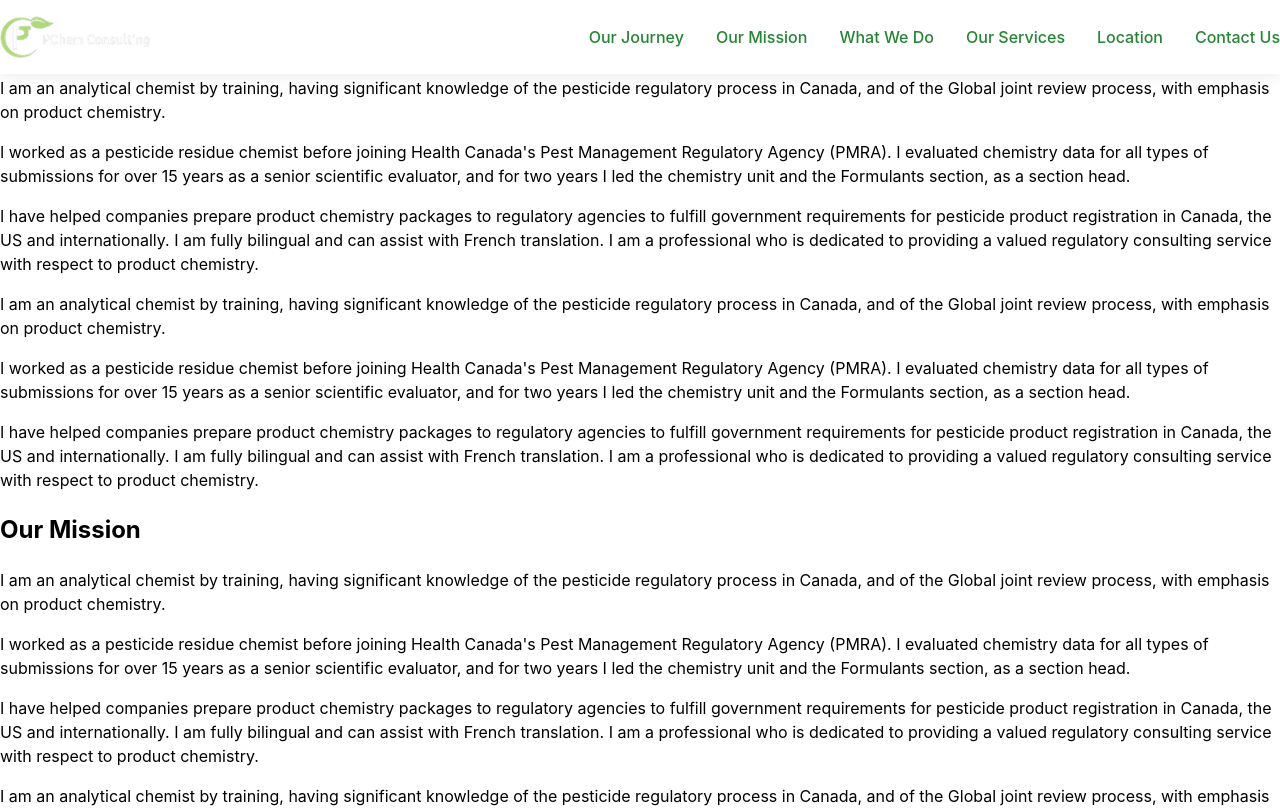
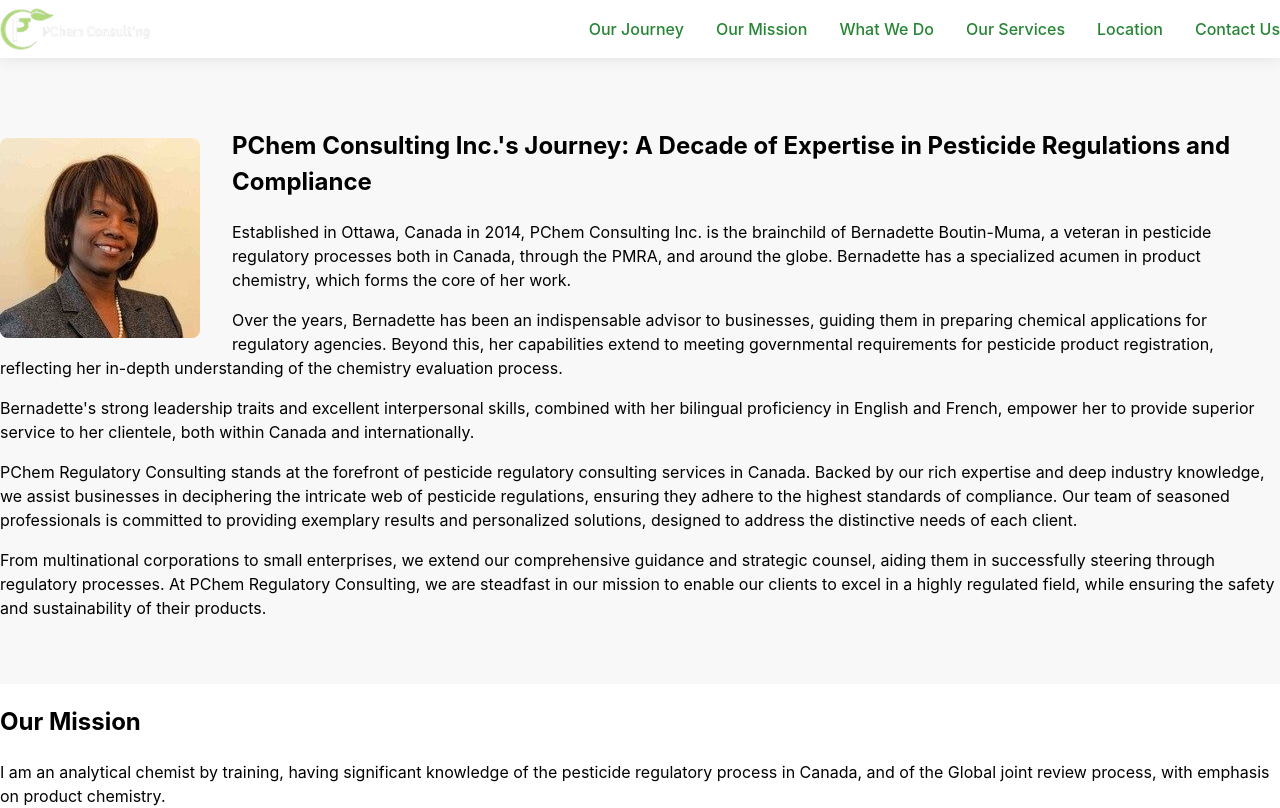
Before and after one commit to bernadette-boutinmuma/business-website-react, a React (Vite) app: page / in a window 1280 px wide. Shown: the top 808 px of the page. Built offline with nearby package versions, Linux system fonts and the light colour scheme.

Commit message:
Added section component and ourJourney component

```diff
--- a/src/App.tsx
+++ b/src/App.tsx
@@ -1,43 +1,13 @@
 import "./App.css";
+import OurJourney from "./components/OurJourney";
 import Nav from "./components/nav/Nav";
 
 function App() {
   return (
     <>
       <Nav />
-      {/* <div style={{ height: 64 }}></div> */}
-      <h2 id="our-journey">PChem Consulting Inc.'s Journey</h2>
 
-      <p>
-        I am an analytical chemist by training, having significant knowledge of the pesticide regulatory process in
-        Canada, and of the Global joint review process, with emphasis on product chemistry.{" "}
-      </p>
-      <p>
-        I worked as a pesticide residue chemist before joining Health Canada's Pest Management Regulatory Agency (PMRA).
-        I evaluated chemistry data for all types of submissions for over 15 years as a senior scientific evaluator, and
-        for two years I led the chemistry unit and the Formulants section, as a section head.
-      </p>
-      <p>
-        I have helped companies prepare product chemistry packages to regulatory agencies to fulfill government
-        requirements for pesticide product registration in Canada, the US and internationally. I am fully bilingual and
-        can assist with French translation. I am a professional who is dedicated to providing a valued regulatory
-        consulting service with respect to product chemistry.
-      </p>
-      <p>
-        I am an analytical chemist by training, having significant knowledge of the pesticide regulatory process in
-        Canada, and of the Global joint review process, with emphasis on product chemistry.{" "}
-      </p>
-      <p>
-        I worked as a pesticide residue chemist before joining Health Canada's Pest Management Regulatory Agency (PMRA).
-        I evaluated chemistry data for all types of submissions for over 15 years as a senior scientific evaluator, and
-        for two years I led the chemistry unit and the Formulants section, as a section head.
-      </p>
-      <p>
-        I have helped companies prepare product chemistry packages to regulatory agencies to fulfill government
-        requirements for pesticide product registration in Canada, the US and internationally. I am fully bilingual and
-        can assist with French translation. I am a professional who is dedicated to providing a valued regulatory
-        consulting service with respect to product chemistry.
-      </p>
+      <OurJourney />
 
       <h2 id="our-mission">Our Mission</h2>
       <p>
--- /dev/null
+++ b/src/components/OurJourney.tsx
@@ -0,0 +1,40 @@
+import Section from "./general/Section";
+
+const OurJourney = () => {
+  return (
+    <Section id="our-journey" backgroundColor="#f8f8f8">
+      <img src="./images/bernadette.jpg" style={{ borderRadius: 8, float: "left", margin: "30px 32px 0 0" }} />
+      <h2>PChem Consulting Inc.'s Journey: A Decade of Expertise in Pesticide Regulations and Compliance</h2>
+      <p>
+        Established in Ottawa, Canada in 2014, PChem Consulting Inc. is the brainchild of Bernadette Boutin-Muma, a
+        veteran in pesticide regulatory processes both in Canada, through the PMRA, and around the globe. Bernadette has
+        a specialized acumen in product chemistry, which forms the core of her work.
+      </p>
+      <p>
+        Over the years, Bernadette has been an indispensable advisor to businesses, guiding them in preparing chemical
+        applications for regulatory agencies. Beyond this, her capabilities extend to meeting governmental requirements
+        for pesticide product registration, reflecting her in-depth understanding of the chemistry evaluation process.
+      </p>
+      <p>
+        Bernadette's strong leadership traits and excellent interpersonal skills, combined with her bilingual
+        proficiency in English and French, empower her to provide superior service to her clientele, both within Canada
+        and internationally.
+      </p>
+      <p>
+        PChem Regulatory Consulting stands at the forefront of pesticide regulatory consulting services in Canada.
+        Backed by our rich expertise and deep industry knowledge, we assist businesses in deciphering the intricate web
+        of pesticide regulations, ensuring they adhere to the highest standards of compliance. Our team of seasoned
+        professionals is committed to providing exemplary results and personalized solutions, designed to address the
+        distinctive needs of each client.
+      </p>
+      <p>
+        From multinational corporations to small enterprises, we extend our comprehensive guidance and strategic
+        counsel, aiding them in successfully steering through regulatory processes. At PChem Regulatory Consulting, we
+        are steadfast in our mission to enable our clients to excel in a highly regulated field, while ensuring the
+        safety and sustainability of their products.
+      </p>
+    </Section>
+  );
+};
+
+export default OurJourney;
--- /dev/null
+++ b/src/components/general/Section.tsx
@@ -0,0 +1,18 @@
+type TSectionProps = {
+  id: string;
+  children: JSX.Element | JSX.Element[];
+  backgroundColor?: string;
+};
+
+const Section = ({ id, backgroundColor, children }: TSectionProps) => {
+  return (
+    <div style={{ backgroundColor: backgroundColor ?? "#fff", padding: "48px 0" }}>
+      <div style={{ maxWidth: 1280, margin: "0 auto" }}>
+        <div id={id} style={{ height: 60 }}></div>
+        {children}
+      </div>
+    </div>
+  );
+};
+
+export default Section;
--- a/src/components/nav/Nav.tsx
+++ b/src/components/nav/Nav.tsx
@@ -7,7 +7,7 @@
           display: "flex",
           justifyContent: "space-between",
           alignItems: "center",
-          padding: "16px 0",
+          padding: "8px 0",
           margin: "0 auto",
         }}
       >
--- a/src/index.css
+++ b/src/index.css
@@ -28,8 +28,6 @@
 }
 
 h2 {
-  /* height: 120px; */
-  /* padding-bottom: 40px; */
   display: flex;
   align-items: flex-end;
 }
```
Also changed, not shown: public/images/bernadette.jpg (added).
